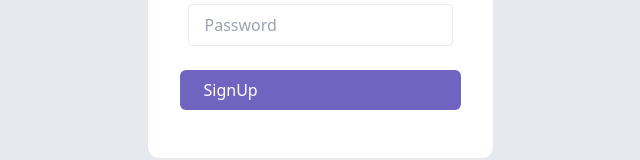
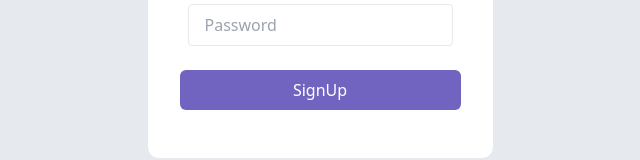
Before and after one commit to Mohfazam/SecondBrain, a React (Vite) app in the folder Frontend/: page / in a window 1280 px wide. Shown: the part 368-528 px from the top of the page, without its empty margins (320-960 px from the left). Built offline with nearby package versions, Linux system fonts and the light colour scheme.

Commit message:
Added New Prop to Button.tsx 2

```diff
--- a/Frontend/src/components/Button.tsx
+++ b/Frontend/src/components/Button.tsx
@@ -17,7 +17,7 @@ const vareintClasses = {
 const defaultStyles = "px-4 py-2 rounded-md font-light flex items-center"
 
 export function Button({varient, text, startIcon, endIcon, onClick, fullWidth}: Buttonprops){
-    return <button onClick={onClick} className={`${vareintClasses[varient]} ${defaultStyles} ${fullWidth ? " w-full" : " "}`}>
+    return <button onClick={onClick} className={`${vareintClasses[varient]} ${defaultStyles} ${fullWidth ? " w-full flex justify-center items-center" : " "}`}>
         <div className="pr-2">
             {startIcon}
         </div>
```
